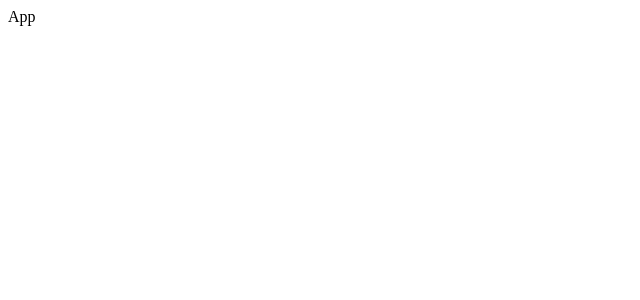
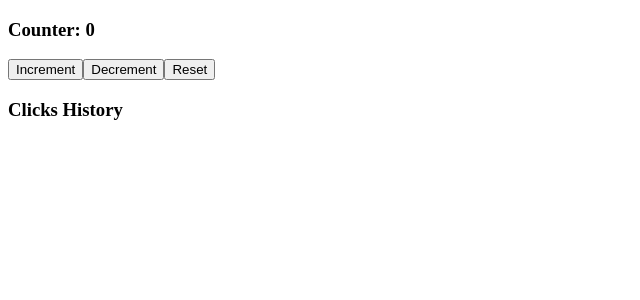
Before and after one commit to githubscientist/fsd54wd-t, a React (Vite) app: page / in a window 1280 px wide. Shown: the top 300 px of the page, without its empty margins (0-640 px from the left). Built offline with nearby package versions, Linux system fonts and the light colour scheme.

Commit message:
a simple counter using useState

```diff
--- a/src/App.jsx
+++ b/src/App.jsx
@@ -1,6 +1,46 @@
+/*
+  useReducer hook is used to manage the state of the application.
+
+  - despite useState hook, useReducer hook is used when the state logic is complex and involves multiple sub-values or when the next state depends on the previous one.
+
+  - useReducer hook is similar to Redux, but it is built into React.
+
+  - Here, we will put the state logic in a separate file and import it into the component.
+*/
+
+import { useState } from "react";
+
 const App = () => {
+
+  const [count, setCount] = useState(0);
+  const [clicksHistory, setClicksHistory] = useState([]);
+
+  const increment = () => {
+    setCount(count + 1);
+    setClicksHistory([...clicksHistory, 'Incr']);
+  }
+
+  const decrement = () => {
+    setCount(count - 1);
+    setClicksHistory([...clicksHistory, 'Decr']);
+  }
+
+  const reset = () => {
+    setCount(0);
+    setClicksHistory([...clicksHistory, 'Reset']);
+  }
+
   return (
-    <div>App</div>
+    <>
+      <h3>Counter: { count }</h3>
+
+      <button onClick={increment}>Increment</button>
+      <button onClick={decrement}>Decrement</button>
+      <button onClick={reset}>Reset</button>
+
+      <h3>Clicks History</h3>
+      <p>{ clicksHistory.join(', ') }</p>
+    </>
   )
 }
 
```
